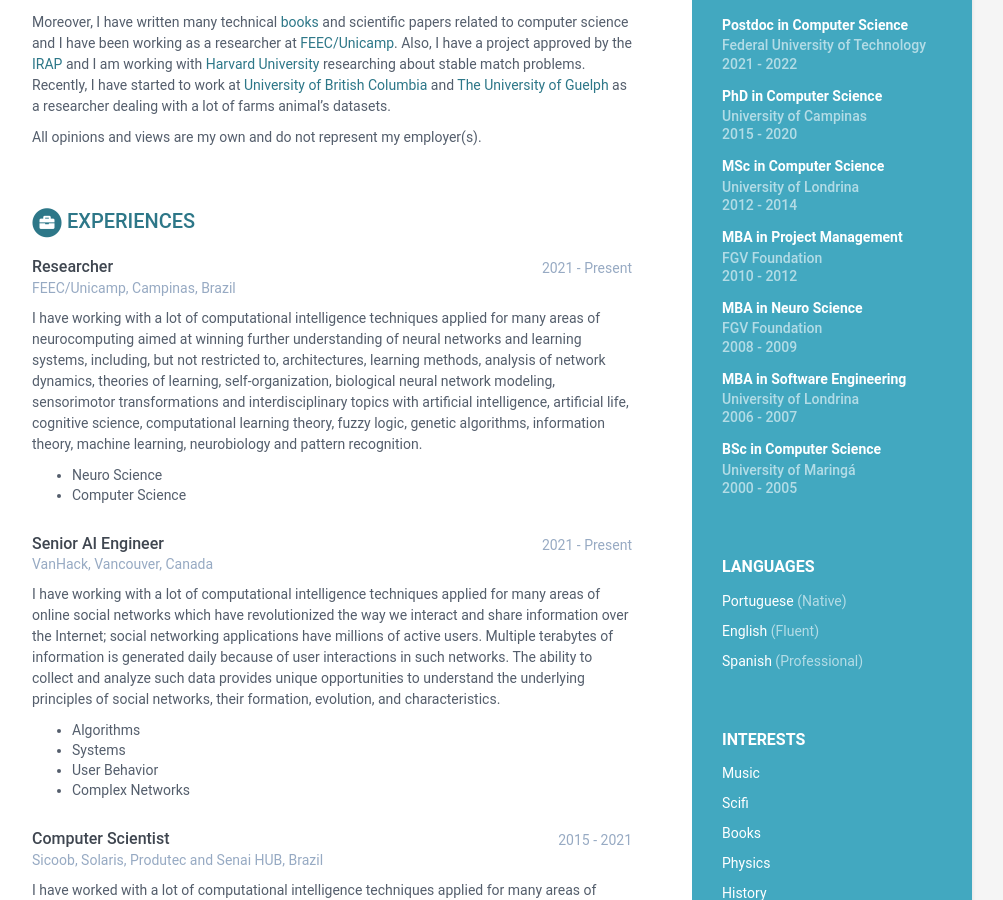
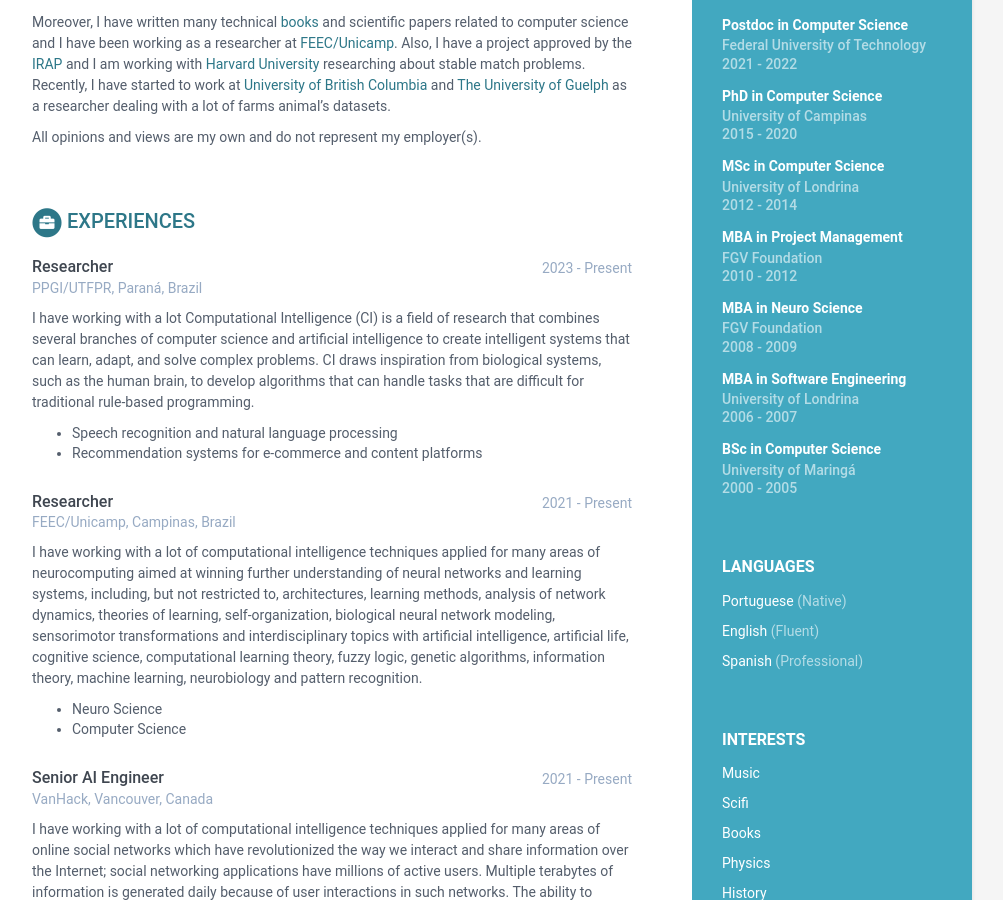
Before and after one commit to gomede/gomede.github.io, a Jekyll site: the page built from index.html, in a window 1280 px wide and 900 px high, scrolled down 619 px. Shown: the whole window, without its empty margins (168-1171 px from the left). Built offline with Jekyll 4.4.1, drawn with Linux system fonts in a browser that asks for light colours.

Commit message:
Update data.yml

```diff
--- a/_data/data.yml
+++ b/_data/data.yml
@@ -190,6 +190,19 @@
           - Credit Score
 
 experiences:
+    - role: Researcher
+      time: 2023 - Present
+      company: PPGI/UTFPR, Paraná, Brazil
+      details: |
+        I have working with a lot Computational Intelligence (CI) is a field of research that combines
+        several branches of computer science and artificial intelligence to create intelligent systems
+        that can learn, adapt, and solve complex problems. CI draws inspiration from biological systems,
+        such as the human brain, to develop algorithms that can handle tasks that are difficult
+        for traditional rule-based programming.
+
+          - Speech recognition and natural language processing
+          - Recommendation systems for e-commerce and content platforms
+
     - role: Researcher
       time: 2021 - Present
       company: FEEC/Unicamp, Campinas, Brazil
```
